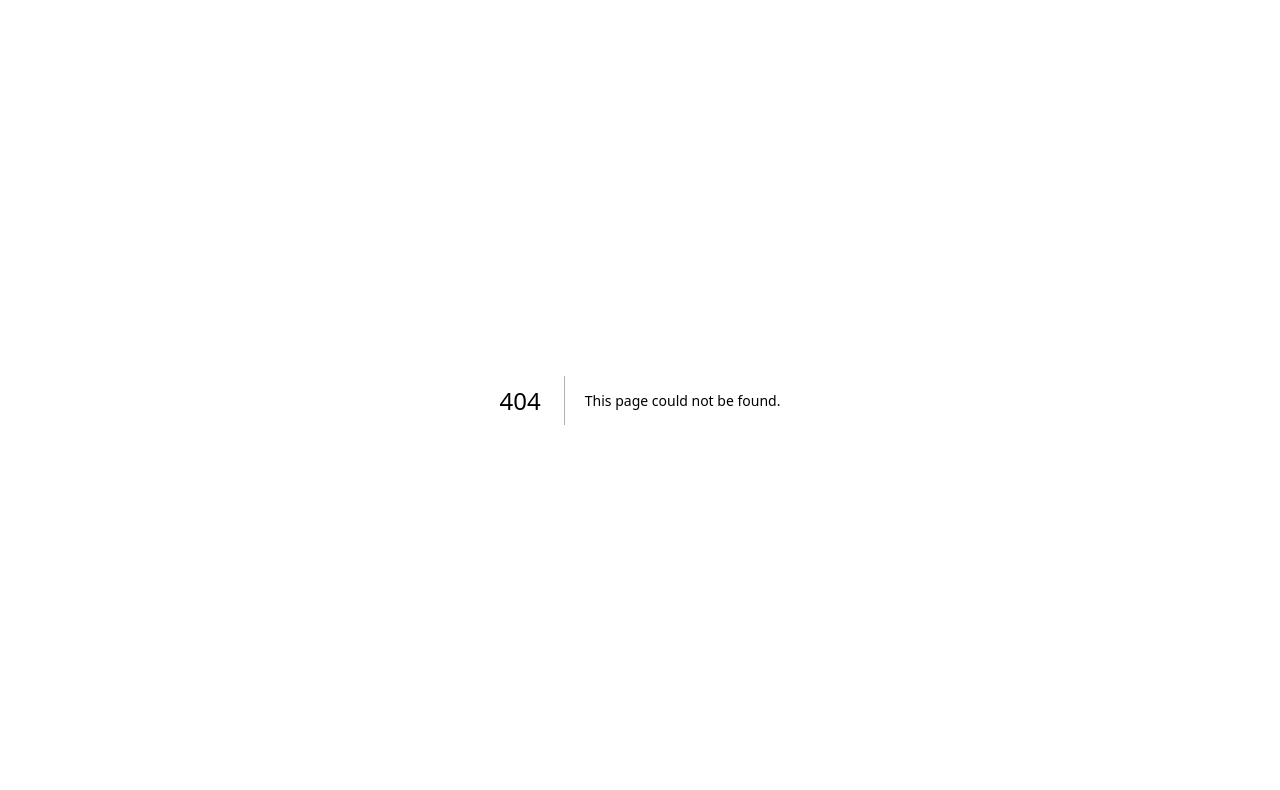
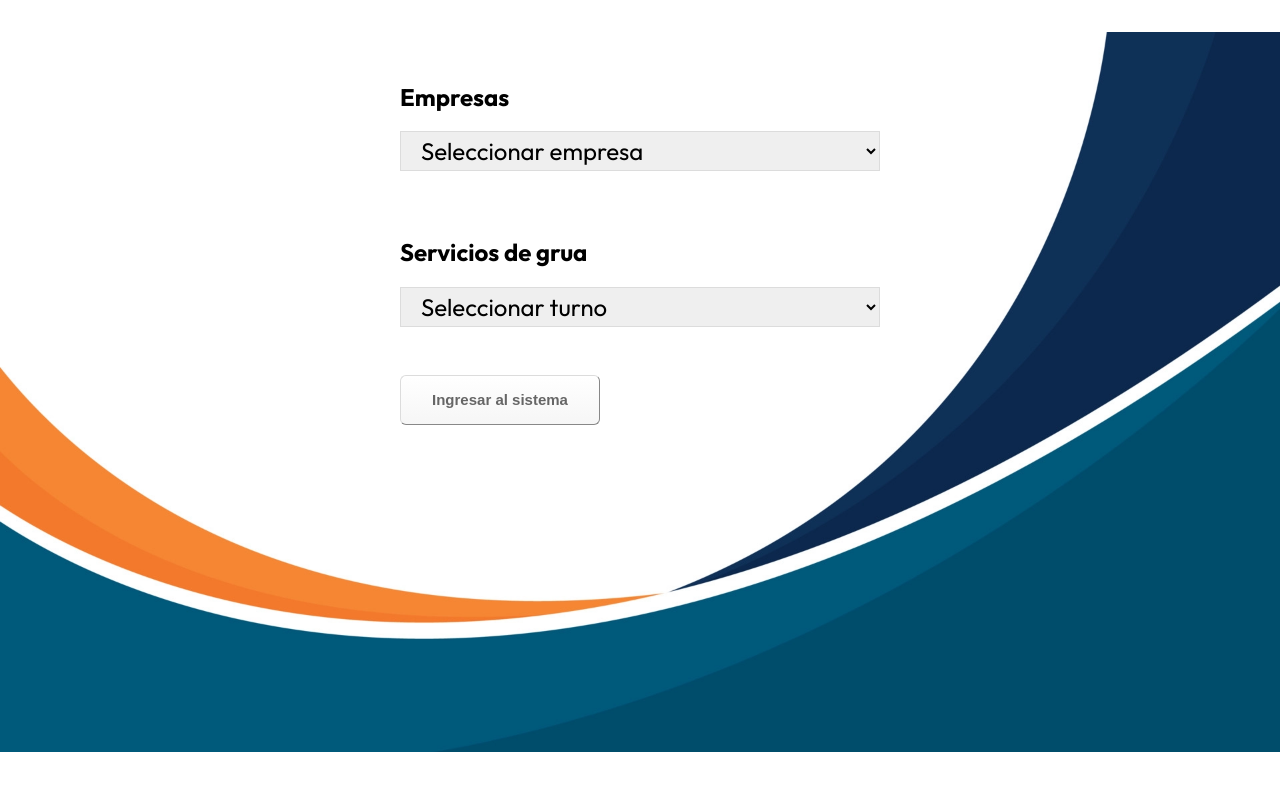
Before and after one commit to martinsetaro/sistema-gruas, a Next.js app: page /Empresas in a window 1280 px wide. Before the commit this address had no page. Shown: the top 790 px of the page. Built offline with nearby package versions, Linux system fonts and the light colour scheme.

Commit message:
estructurado a la planilla

```diff
--- a/package.json
+++ b/package.json
@@ -6,6 +6,7 @@
     "dev": "next dev",
     "build": "next build",
     "start": "next start",
+    "export": "next build && next export",
     "lint": "next lint"
   },
   "dependencies": {
--- /dev/null
+++ b/src/pages/Empresas.jsx
@@ -0,0 +1,29 @@
+import style from '../styles/empresas.module.scss';
+import Link from 'next/link';
+
+const Empresas = () => {
+  return (
+    <div className={style.container}>
+
+      <div className={style.table}>
+        <h2>Empresas</h2>
+      <select className={style.selectores}>
+        <option>Seleccionar empresa</option>
+        <option>Ika</option>
+        <option>Kilca</option>
+        <option>Orbis</option>
+      </select>
+      <h2>Servicios de grua</h2>
+      <select className={style.selectores}>
+        <option>Seleccionar turno</option>
+        <option>Diurno</option>
+        <option>Nocturno</option>
+
+      </select>
+      <Link href="/DashBoard"><button className={style.btn}>Ingresar al sistema</button></Link>
+      </div>
+    </div>
+  )
+}
+
+export default Empresas
--- a/src/pages/index.js
+++ b/src/pages/index.js
@@ -36,7 +36,7 @@ const handlerEnviar = (e)=>{
       timer: 3000
     })
   setTimeout(() => {
-    router.push('/DashBoard');
+    router.push('/Empresas');
   }, 3000);
 
 
--- /dev/null
+++ b/src/styles/empresas.module.scss
@@ -0,0 +1,64 @@
+
+
+
+
+.container
+{
+    max-width: 120rem;
+    height: 45rem;
+    background-image: url('../../public/assets/img/fondo.webp');
+    background-size: cover;
+    background-position: center center;
+    font-family: 'outfit';
+    @media (max-width:800px){
+        width: 100%;
+    }
+
+
+
+
+}
+.table
+{
+    width: 30rem;
+    height: auto;
+    padding: 2rem;
+    display: flex;
+    flex-direction: column;
+    margin: 2rem auto;
+}
+.selectores
+{
+    height: 2.5rem;
+    margin-bottom: 3rem;
+    padding-left: 1rem;
+    border: .1rem solid #dcdcdc;
+    outline: none;
+    font-size: 1.5rem;
+    @media (max-width:800px){
+        height: 1.6rem;
+        margin-bottom: 2rem;
+     }
+}
+.btn {
+    font-size:15px;
+    font-family:Arial;
+    width:200px;
+    height:50px;
+    border-width:1px;
+    color:#666666;
+    border-color:#dcdcdc;
+    font-weight:bold;
+    border-top-left-radius:6px;
+    border-top-right-radius:6px;
+    border-bottom-left-radius:6px;
+    border-bottom-right-radius:6px;
+    box-shadow:inset 0px 1px 0px 0px #ffffff;
+    text-shadow:inset 0px 1px 0px #ffffff;
+    background:linear-gradient(#ffffff, #f6f6f6);
+    margin:  0 auto;
+  }
+
+  .btn:hover {
+    background: linear-gradient(#f6f6f6, #ffffff);
+  }
--- a/src/styles/home.module.scss
+++ b/src/styles/home.module.scss
@@ -4,7 +4,7 @@
 .container
 {
     max-width: 120rem;
-    height: 100vh;
+    height: 45rem;
     background-image: url('../../public/assets/img/fondo.webp');
     background-size: cover;
     background-position: center center;
```
Also changed, not shown: src/pages/DashBoard.jsx (+86 -22 lines), src/styles/dashboard.module.scss (+6 -5 lines).
